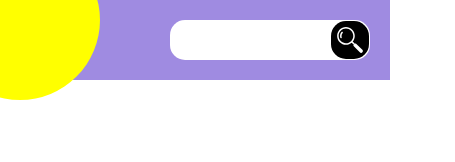
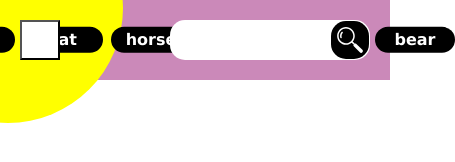
Before and after one commit to DayanovaNika/gallery, a website built with Vite: page index.html in a window 390 px wide. Shown: the whole page, 455 px wide, since content can reach past the window. Built offline with nearby package versions, Linux system fonts and the light colour scheme; no server answers.

Commit message:
feat: add styles to burger

```diff
--- a/src/view/components/header-view.ts
+++ b/src/view/components/header-view.ts
@@ -47,6 +47,18 @@ const burgerParams = {
 const menuContainerParams = {
     tagName: "div",
     classList: style.menuContainer
+};
+const burgerLineFirstParams = {
+    tagName: "span",
+    classList: style.burgerLineFirst
+};
+const burgerLineSecParams = {
+    tagName: "span",
+    classList: style.burgerLineSec
+};
+const burgerLineThirdParams = {
+    tagName: "span",
+    classList: style.burgerLineThird
 };
 
 export class HeaderView {
@@ -144,12 +156,16 @@ export class HeaderView {
     burgerButton() {
         const menuContainer = new Creator(menuContainerParams).getElement()
         const burger = new Creator(burgerParams).getElement()
+        const burgerLineFirst = new Creator(burgerLineFirstParams).getElement()
+        const burgerLineSec = new Creator(burgerLineSecParams).getElement()
+        const burgerLineThird = new Creator(burgerLineThirdParams).getElement()
+        burger.append(burgerLineFirst, burgerLineSec, burgerLineThird)
         const menu = this.buttonsContainer
         this.container.prepend(menuContainer)
-        menuContainer.append(burger)
+        this.container.prepend(burger)
 
         burger.addEventListener("click", function() {
-            menu.classList.toggle("open")
+            menuContainer.classList.toggle(style.fullMenu)
             burger.classList.toggle("active")
         })
     }
--- a/src/view/components/styles/style.module.css
+++ b/src/view/components/styles/style.module.css
@@ -28,11 +28,7 @@
     justify-content: space-between;
     padding: 0 20px;
 }
-@media(max-width:768px) {
-    .container {
-        justify-content: flex-end;
-    }
-}
+
 .form {
     position: relative;
     width: 280px;
@@ -47,6 +43,7 @@
 .wrapperButtons {
     display: flex;
     gap: 16px;
+
 }
 @media(max-width:1024px) {
     .wrapperButtons {
@@ -55,11 +52,12 @@
 }
 @media(max-width:768px) {
     .wrapperButtons {
-        display: none;
+        position: absolute;
+        top: 50%;
+        left: 50%;
+        transform: translate(-50%, -50%);
     }
 }
-
-
 
 .inputSearch {
     border: none;
@@ -96,7 +94,7 @@
 }
 
 .header {
-    background-color: #7356d3ae;
+    background-color: #cb89b9;
     backdrop-filter: blur(5px);
     padding: 20px 0;
 }
@@ -126,41 +124,56 @@
     display: none;
 
 }
-/* @media(max-width:768px) {
+@media(max-width:768px) {
     .burger {
         display: block;
+        z-index: 20;
+        width: 40px;
+        height: 40px;
+        background-color: #fff;
     }
-} */
+}
 .menuContainer {
     background-color: yellow;
     border-radius: 100%;
-    /* color: white; */
     cursor: pointer;
     position: absolute;
-    width: 160px;
-    height: 160px;
-    left: -60px;
-    top: -60px;
+    width: 230px;
+    height: 230px;
+    left: -107px;
+    top: -107px;
     transition: all 0.3s;
     display: none;
 }
+
 @media(max-width:768px) {
     .menuContainer {
         display: block;
     }
 }
 
-.menuContainer.full-menu {
+.fullMenu {
     border-radius: 0;
     padding: 0 !important;
     position: aboslute;
     width: 100%;
-    height: 100%;
+    height: 100vh;
     left: 0;
     top: 0;
     transition: all 0.3s;
 }
 
+.burgerLineFirst {
+    display: block;
+    position: absolute;
+}
 
+.burgerLineSec {
+    display: block;
+    position: absolute;
+}
 
-/* #4f389e#8caeb7 #cb89b9 */
+.burgerLineThird {
+    display: block;
+    position: absolute;
+}
```
